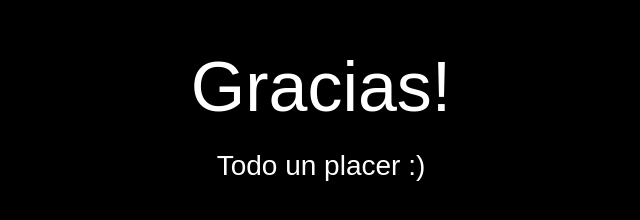
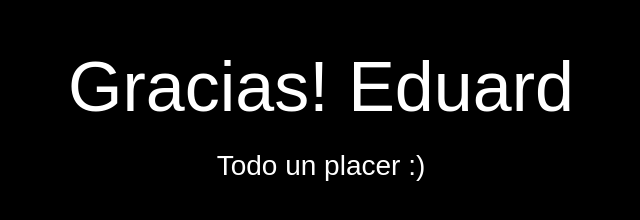
Before and after one commit to Antartic4/CodeDeployGitHubDemo, a plain HTML site: page index.html in a window 1280 px wide. Shown: the whole page, without its empty margins (319-959 px from the left). Drawn offline with Linux system fonts and the light colour scheme.

Commit message:
Update index.html

```diff
--- a/index.html
+++ b/index.html
@@ -26,7 +26,7 @@
 </head>
 <body>
   <div align="center">
-    <h1>Gracias!</h1>
+    <h1>Gracias! Eduard </h1>
     <h2>Todo un placer :) </h2>
   </div>
 </body>
```
